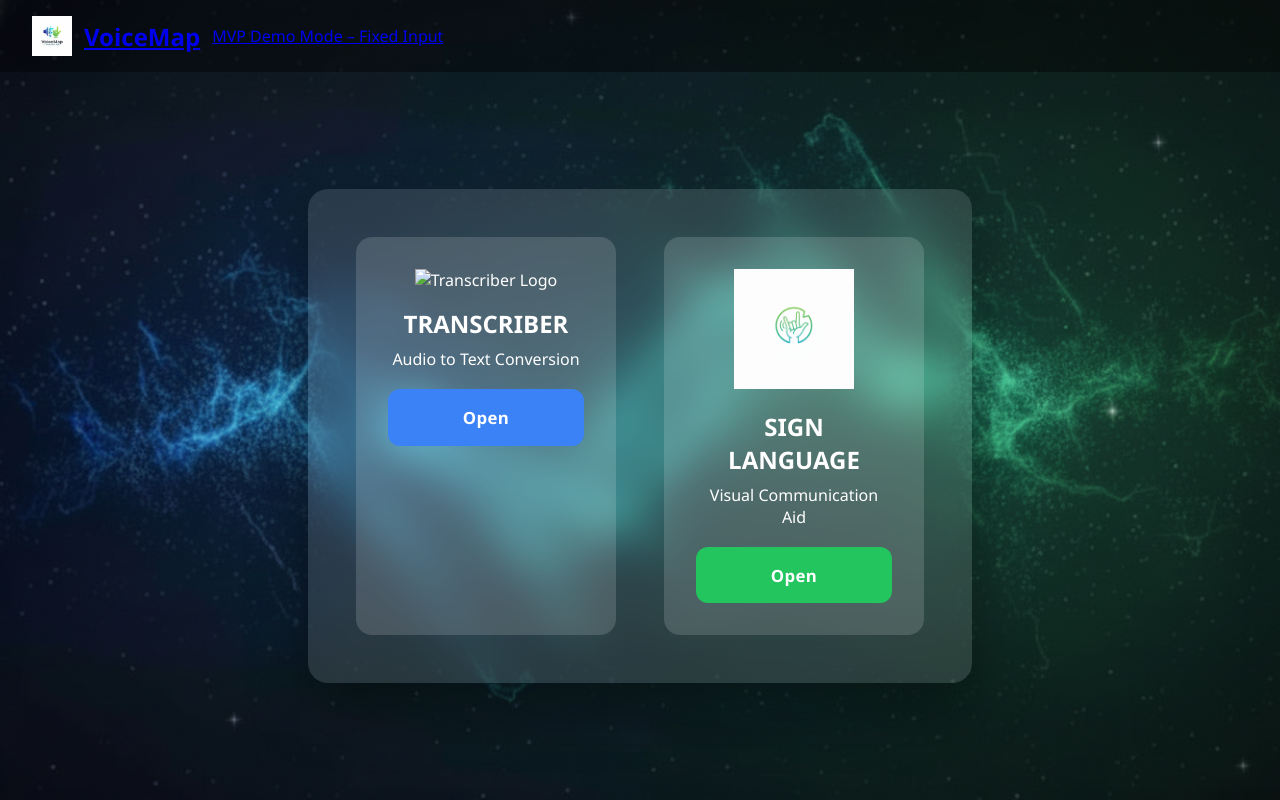
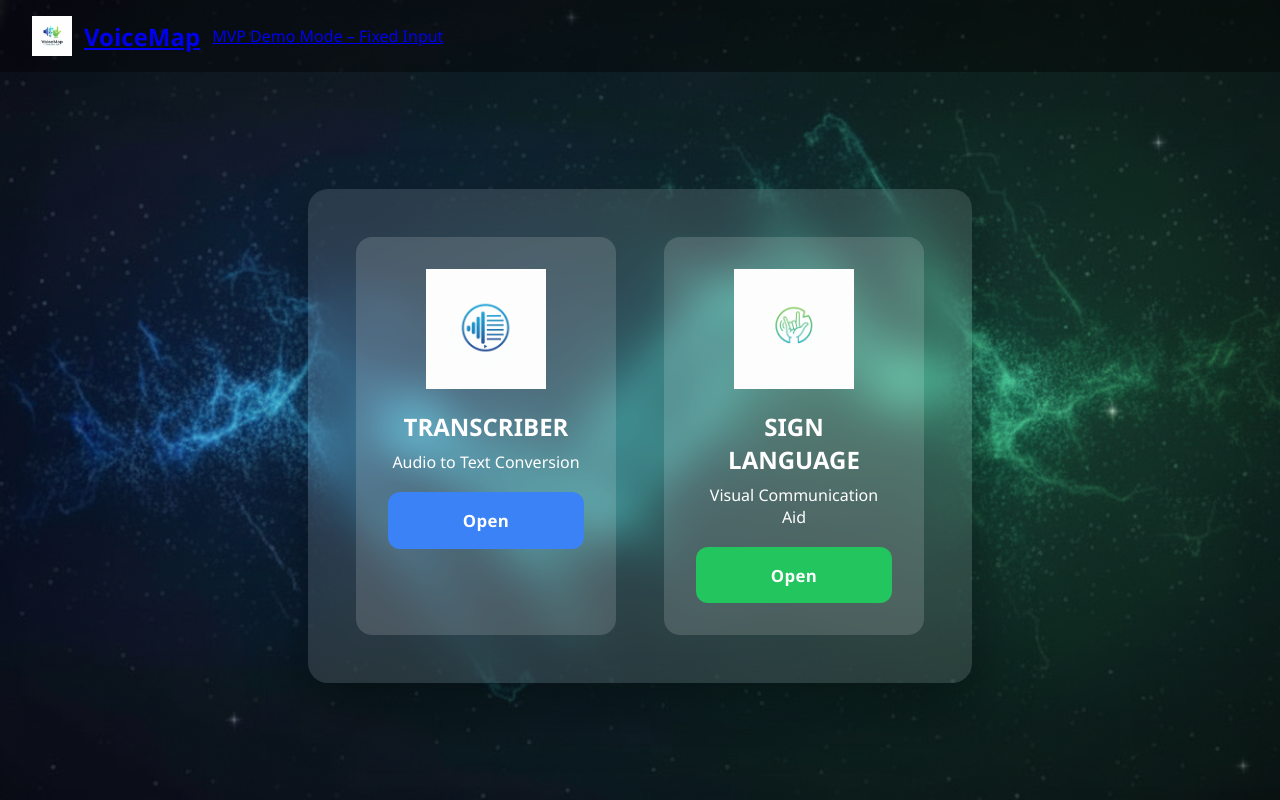
Before and after one commit to Swapnil-91-2012/MVP_VoiceMap, a plain HTML site: page MVP_VoiceMap/frontend/index.html in a window 1280 px wide. Drawn offline with Linux system fonts and the light colour scheme.

Commit message:
Update index.html

```diff
--- a/MVP_VoiceMap/frontend/index.html
+++ b/MVP_VoiceMap/frontend/index.html
@@ -22,7 +22,7 @@
     <div class="glass-panel home-panel">
 
       <div class="home-card blue-card">
-        <img src="/static/images/transcriber_logo.png" alt="Transcriber Logo">
+        <img src="static/images/transcriber.png" alt="Transcriber Logo">
         <h2>TRANSCRIBER</h2>
         <p>Audio to Text Conversion</p>
         <a href="transcriber.html" class="action-btn blue">Open</a>
```
